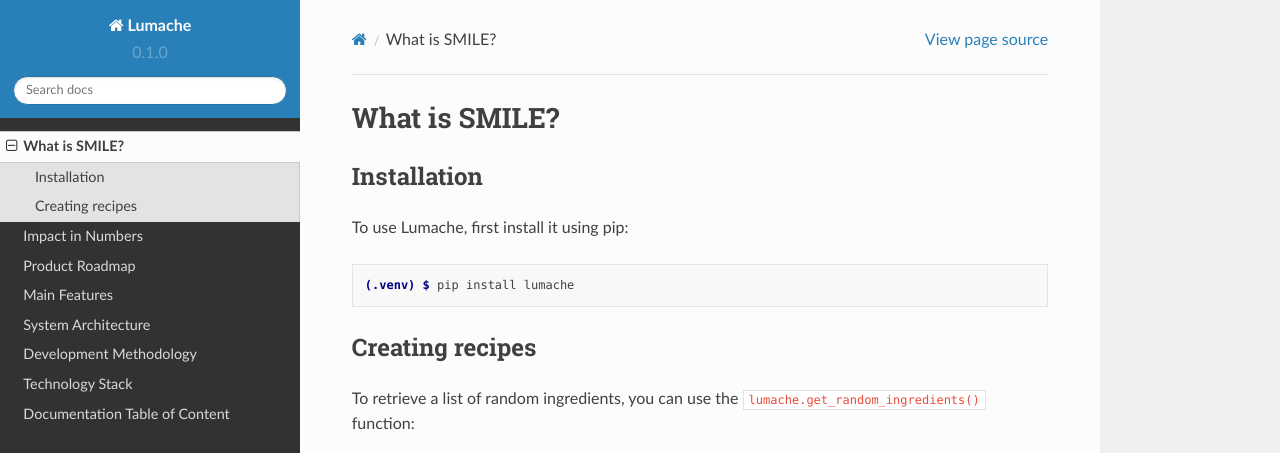
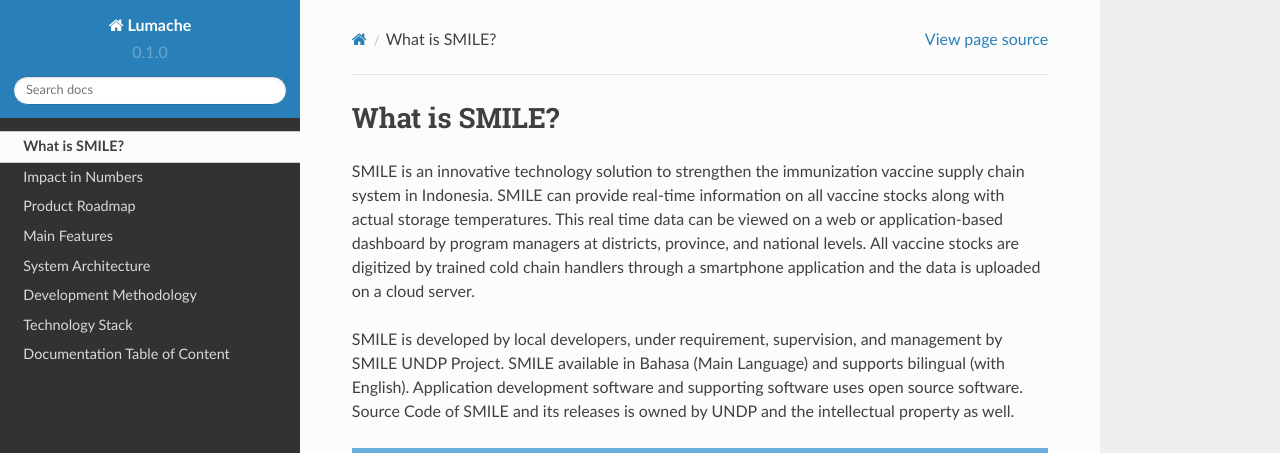
Before and after one commit to bigza/smile-documentation, a Sphinx documentation site: the page built from docs/source/what.rst, in a window 1280 px wide and 1095 px high. Shown: the top 453 px of the window. Built offline with Sphinx 7.4.7 and the Read the Docs theme 2.0.0, drawn with Linux system fonts in a browser that asks for light colours; some of the changed text lies outside the part shown.

Commit message:
edit what.rst

```diff
--- a/docs/source/what.rst
+++ b/docs/source/what.rst
@@ -1,33 +1,10 @@
 What is SMILE?
 =====
 
-.. _installation:
+SMILE is an innovative technology solution to strengthen the immunization vaccine supply chain system in Indonesia. SMILE can provide real-time information on all vaccine stocks along with actual storage temperatures. This real time data can be viewed on a web or application-based dashboard by program managers at districts, province, and national levels. All vaccine stocks are digitized by trained cold chain handlers through a smartphone application and the data is uploaded on a cloud server.
 
-Installation
-------------
+SMILE is developed by local developers, under requirement, supervision, and management by SMILE UNDP Project. SMILE available in Bahasa (Main Language) and supports bilingual (with English). Application development software and supporting software uses open source software. Source Code of SMILE and its releases is owned by UNDP and the intellectual property as well.
 
-To use Lumache, first install it using pip:
+.. note::
 
-.. code-block:: console
-
-   (.venv) $ pip install lumache
-
-Creating recipes
-----------------
-
-To retrieve a list of random ingredients,
-you can use the ``lumache.get_random_ingredients()`` function:
-
-.. autofunction:: lumache.get_random_ingredients
-
-The ``kind`` parameter should be either ``"meat"``, ``"fish"``,
-or ``"veggies"``. Otherwise, :py:func:`lumache.get_random_ingredients`
-will raise an exception.
-
-.. autoexception:: lumache.InvalidKindError
-
-For example:
-
->>> import lumache
->>> lumache.get_random_ingredients()
-['shells', 'gorgonzola', 'parsley']
+   This project is under active development.
```
